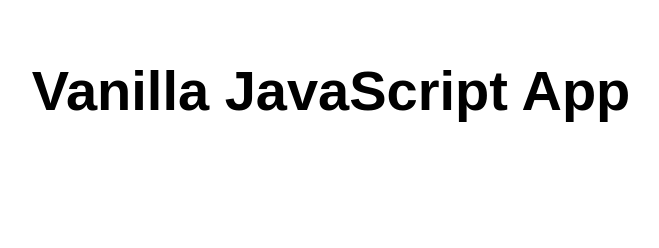
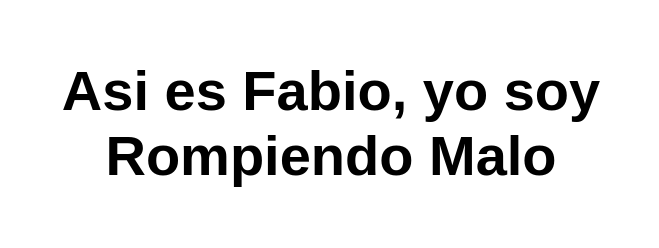
Before and after one commit to soyr6b/my-first-static-web-app-FUCGJ-, a website: page src/index.html in a window 1280 px wide. Shown: the whole page, without its empty margins (309-968 px from the left). Drawn offline with Linux system fonts and the light colour scheme.

Commit message:
Update index.html

```diff
--- a/src/index.html
+++ b/src/index.html
@@ -10,7 +10,7 @@
 
 <body>
   <main>
-    <h1>Vanilla JavaScript App</h1>
+    <h1>Asi es Fabio, yo soy Rompiendo Malo</h1>
   </main>
 </body>
 
```
